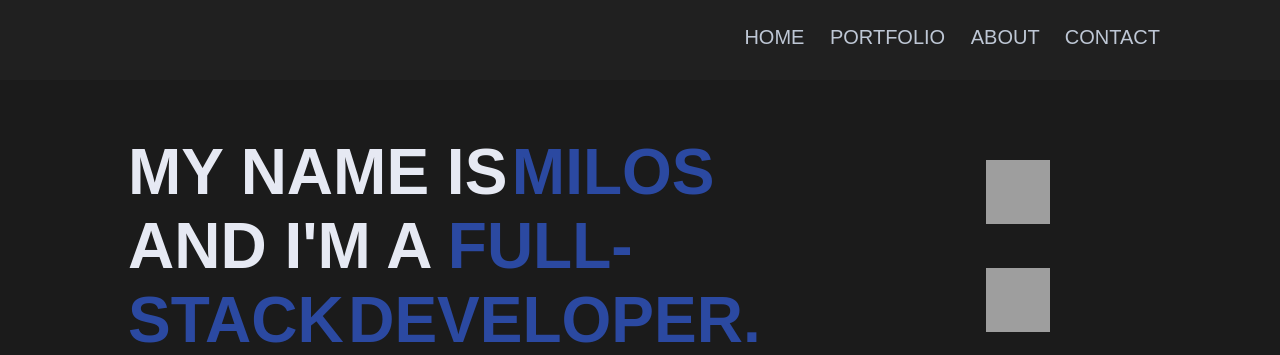
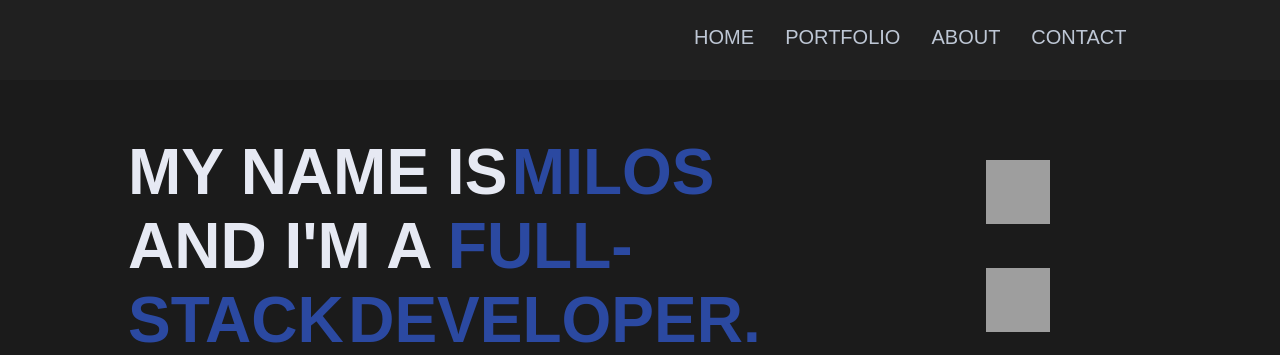
Before and after one commit to milosvukadinovic/portfolio, a PHP site: page / in a window 1280 px wide. Shown: the top 355 px of the page. Run offline with PHP 8.4, Linux system fonts and the light colour scheme; some web fonts are replaced; grey boxes are pictures that could not be loaded.

Commit message:
Update styling.css

```diff
--- a/csss/styling.css
+++ b/csss/styling.css
@@ -13,7 +13,7 @@ body{
 }
 #navBar{
   float:right;
-  margin-right:100px;
+  margin-right:10vw;
 }
 #navBarContainer{
   background-color:rgb(32, 32, 32);
@@ -29,7 +29,7 @@ body{
   color: #BEC7D5;
   text-decoration:none;
   line-height: 75px;
-  padding-right:20px;
+  padding-right:2vw;
 }
 .navLinks:hover{
   color: #2B49A1;
```
